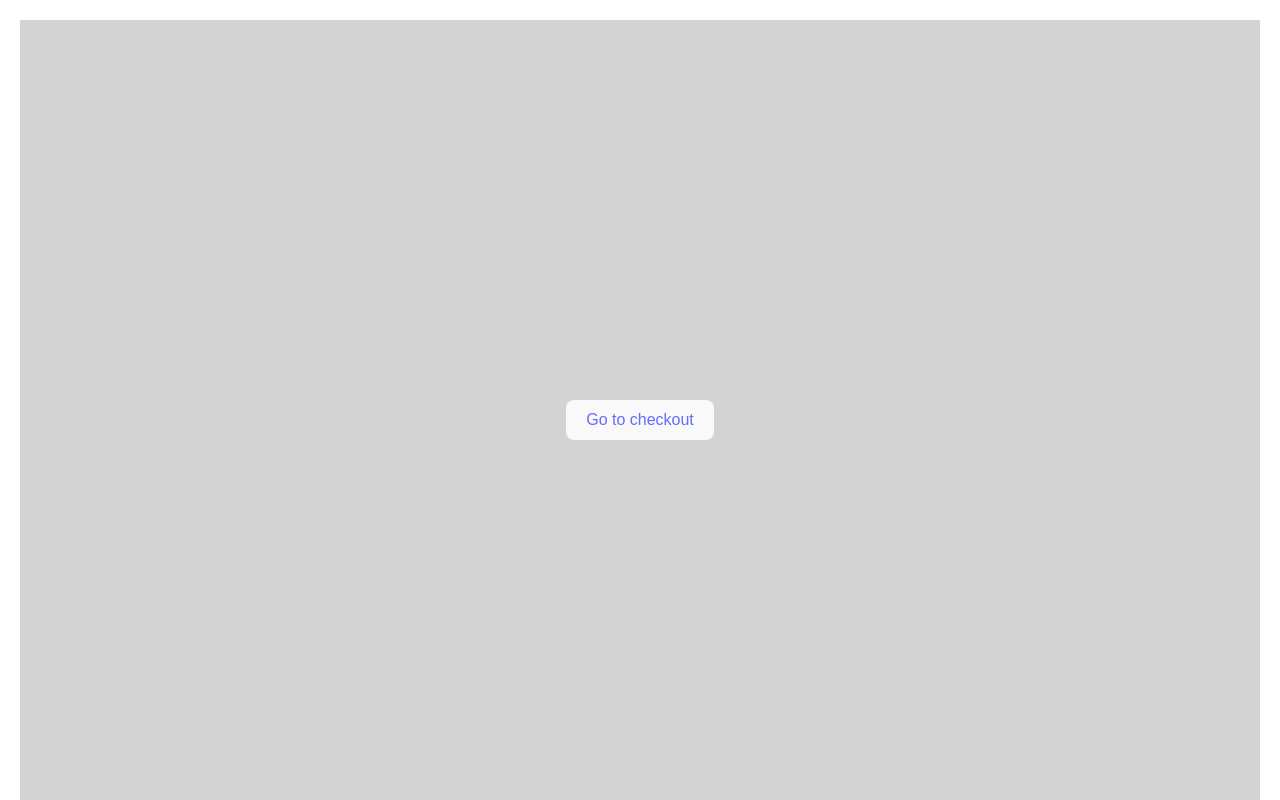
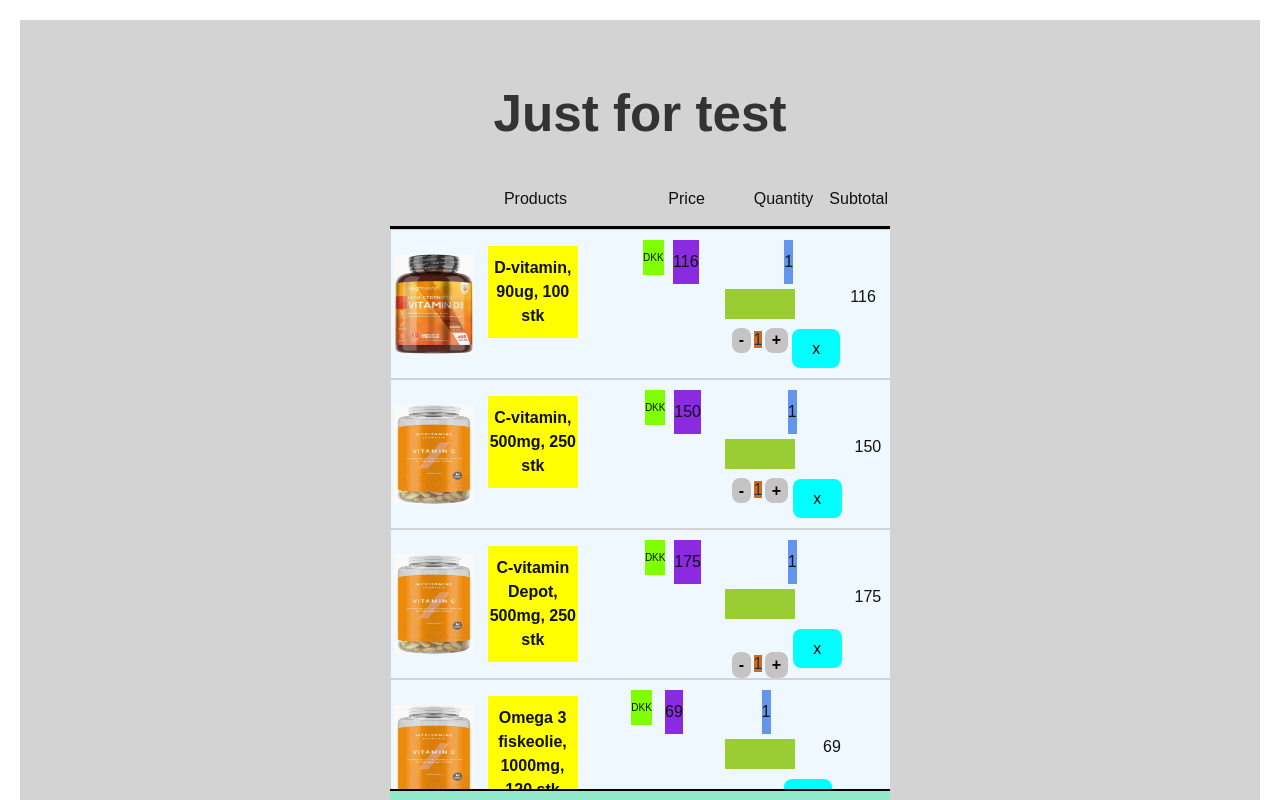
Before and after one commit to F2024-Frontend-Backend/Frontend, a React (Vite) app: page / in a window 1280 px wide. Shown: the top 800 px of the page. Built offline with nearby package versions, Linux system fonts and the light colour scheme.

Commit message:
Empty basket message does not woeking

```diff
--- a/package.json
+++ b/package.json
@@ -20,6 +20,7 @@
     "react-icons": "^5.0.1"
   },
   "devDependencies": {
+    "@testing-library/jest-dom": "^6.4.2",
     "@testing-library/react": "^14.2.1",
     "@testing-library/user-event": "^14.5.2",
     "@types/react": "^18.2.55",
--- a/src/components/Basket/ShoppingBasket.tsx
+++ b/src/components/Basket/ShoppingBasket.tsx
@@ -4,7 +4,8 @@ import "./ShoppingBasket.css";
 import CounterButton from "./CounterButton";
 import { BaskedLabels } from "./BasketLabel";
 import DeleteIcon from "../Basket/DeleteIcon"; // Ensure DeleteIcon supports onClick prop
-import Alert from "@mui/lab/Alert";
+import Alert from "@mui/material/Alert";
+
 import basketUtilities from "./BasketUtilities";
 import { useBasketState } from "./useBasketState";
 import { ItemDetails, OrderItems } from "./BasketItem";
@@ -68,7 +69,10 @@ const ItemComponent: React.FC<Product & BasketItemProps> = ({
         />
         <span className="counterButton">
           <CounterButton
-            onCountChange={(newCount) => onItemCountChange(id, newCount)}
+            onCountChange={(newCount) => {
+              console.log(`Changing count for item ${id}`);
+              onItemCountChange(id, newCount);
+            }}
             min={0}
             max={6}
           />
@@ -92,21 +96,29 @@ const BasketItems: React.FC<ItemsListProps> = ({}) => {
   const { itemCounts, basketItems, handleItemCountChange, handleDelete } =
     useBasketState(jsonData.slice(0, 4));
 
+  console.log(jsonData.slice(0, 4)); // Check the initial items to ensure they exist and are correctly formatted
+
   // Calculate subtotal
   const subtotal = calculateSubtotal(basketItems, itemCounts);
+  console.log(subtotal);
 
   // Calculate Discount
   const discount = calculateDiscount(subtotal);
+  console.log(discount);
   const totalAfterDiscount = subtotal - discount;
 
+  console.log(totalAfterDiscount);
   // Check if basket is empty
   const isEmpty =
     Object.values(itemCounts).every((count) => count === 0) ||
     basketItems.length === 0;
-
+  console.log(isEmpty);
+  console.log(" Before return Basket Items.");
   return (
     <>
+      <h1>Just for test</h1>
       <BaskedLabels />
+      {/*
       {isEmpty ? (
         <Alert severity="info">Your basket is empty.</Alert>
       ) : (
@@ -121,7 +133,18 @@ const BasketItems: React.FC<ItemsListProps> = ({}) => {
             />
           ))}
         </div>
-      )}
+      )}*/}
+      <div className="basket-container">
+        {basketItems.map((item) => (
+          <ItemComponent
+            key={item.id}
+            {...item}
+            count={itemCounts[item.id]}
+            onItemCountChange={handleItemCountChange}
+            handleDelete={handleDelete}
+          />
+        ))}
+      </div>
       <div className="subTotal">
         <OrderItems
           subtotal={subtotal}
--- a/src/components/Basket/useBasketState.tsx
+++ b/src/components/Basket/useBasketState.tsx
@@ -11,21 +11,27 @@ export const useBasketState = (intialProducts: Product[]) => {
       return initializeItemCounts(jsonData.slice(0, 4));
     }
   );
+  console.log("Initial itemCounts:", itemCounts);
+  console.log("Initial basketItems:", basketItems);
 
   const handleItemCountChange = (itemId: string, newCount: number) => {
+    console.log("Inside of handleItemCountChange.");
     setItemCounts((prevCounts) => ({
       ...prevCounts,
       [itemId]: newCount,
     }));
+    console.log("Inside of handleItemCountChange after return.");
   };
 
   const handleDelete = (itemId: string) => {
+    console.log("Inside of handleDelete.");
     setBasketItems((prev) => prev.filter((item) => item.id !== itemId));
     setItemCounts((prev) => {
       const newState = { ...prev };
       delete newState[itemId];
       return newState;
     });
+    console.log("Inside of handleDelete after return.");
   };
 
   return { basketItems, itemCounts, handleItemCountChange, handleDelete };
--- a/src/pages/Basket.tsx
+++ b/src/pages/Basket.tsx
@@ -2,7 +2,7 @@ import BasketItems from "../components/Basket/ShoppingBasket";
 import { useEffect, useState } from "react";
 import jsonData from "../data.json";
 import { Link } from "react-router-dom";
-import Alert from "@mui/lab/Alert";
+import Alert from "@mui/material/Alert";
 
 const Basket = () => {
   const [itemCount, setItemCount] = useState<{ [key: string]: number }>({});
@@ -27,9 +27,17 @@ const Basket = () => {
     setShowAlert(emptyBasket);
   }, [itemCount]);
 
+  // Debugging
+  console.log("I am before return in Basket");
+  useEffect(() => {
+    checkIfBasketIsEmpty();
+    setShowAlert(emptyBasket);
+    console.log(`emptyBasket: ${emptyBasket}, showAlert: ${showAlert}`);
+  }, [itemCount, emptyBasket, showAlert]);
+
   return (
     <>
-      {emptyBasket && showAlert && (
+      {/*{emptyBasket && showAlert && (
         <Alert severity="info" onClose={() => setShowAlert(false)}>
           Your basket is empty.
         </Alert>
@@ -43,7 +51,12 @@ const Basket = () => {
           />
         </>
       )}
-
+ */}
+      <BasketItems
+        items={jsonData}
+        onItemCountChange={handleItemCountChange}
+        itemCounts={itemCount}
+      />
       <button>
         <Link to={`/checkout`}>Go to checkout </Link>
       </button>
```
Also changed, not shown: 2 other files (tests, documents, lock files or other folders).
